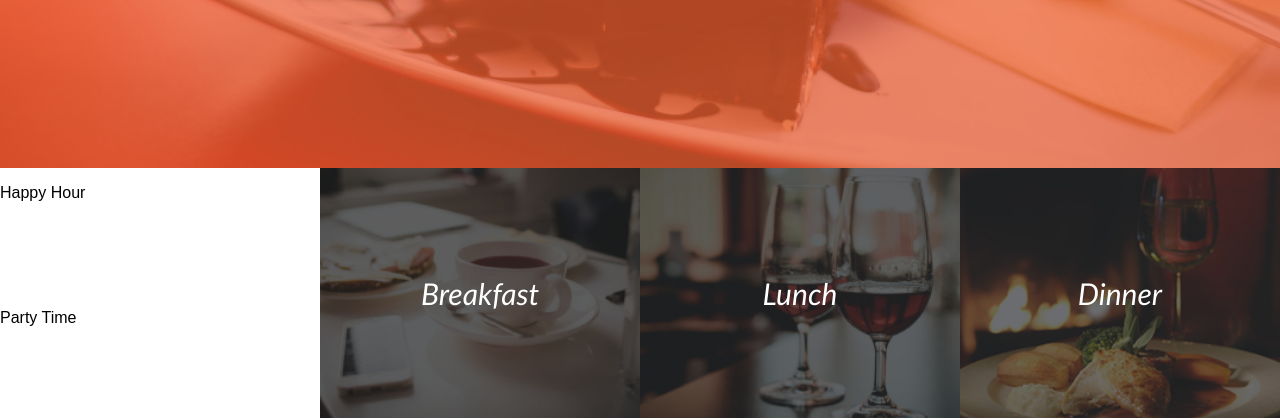
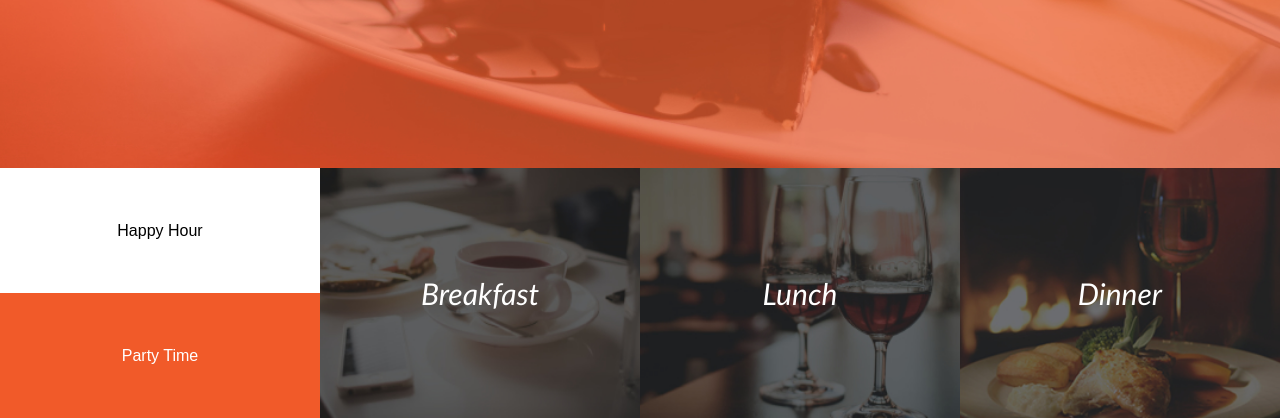
Before and after one commit to nzyokifred/Anitas-Kitchen, a plain HTML site: page index.html in a window 1280 px wide. Shown: the part 532-952 px from the top of the page. Drawn offline with Linux system fonts and the light colour scheme.

Commit message:
made corrections on styles.css

```diff
--- a/style.css
+++ b/style.css
@@ -50,18 +50,23 @@ em {
     flex-direction: column;
 }
 
-.column-2 {
-    width: 25%;
-    height: 250px;
+.hover-1:hover {
+    background-color: white;
+    opacity: 0.5;
 }
 
-.hpt {
-    height: 50%;
+.happy-hour {
+    display: flex;
+    justify-content: center;
+    align-items: center;
 }
 
-.column {
+.party-time {
+    background: #f15a29;
+    align-items: center;
+    color: #fff;
     display: flex;
-    flex-direction: column;
+    justify-content: center;
 }
 
 p {
```
